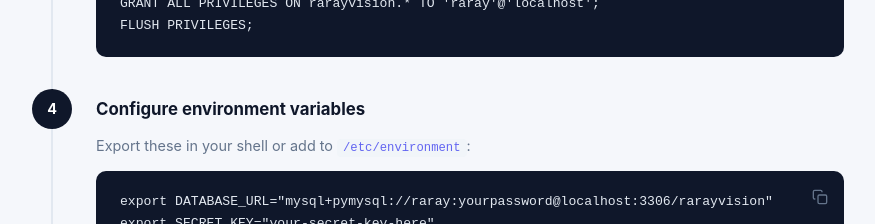
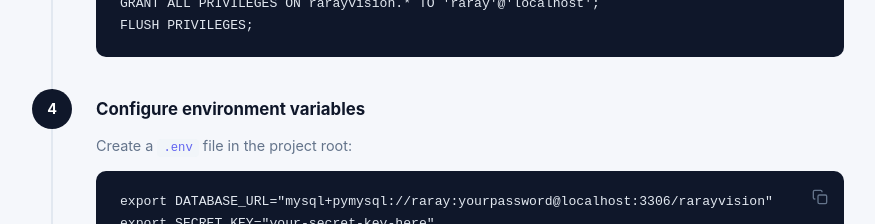
Before and after one commit to dedin7766/rarayvision, a Vue app in the folder frontend/: page /installation in a window 1280 px wide. Shown: the part 2420-2644 px from the top of the page, without its empty margins (202-1077 px from the left). Built offline with nearby package versions, Linux system fonts and the light colour scheme; no server answers.

Commit message:
fix: update InstallationView to mention .env

```diff
--- a/frontend/src/views/InstallationView.vue
+++ b/frontend/src/views/InstallationView.vue
@@ -243,7 +243,7 @@ FLUSH PRIVILEGES;</pre>
           <div class="step-num">4</div>
           <div class="step-body">
             <h3>Configure environment variables</h3>
-            <p>Export these in your shell or add to <code>/etc/environment</code>:</p>
+            <p>Create a <code>.env</code> file in the project root:</p>
             <div class="code-block">
               <button class="copy-btn" @click="copyCode($event)" title="Copy code">
                 <span class="icon">
```
